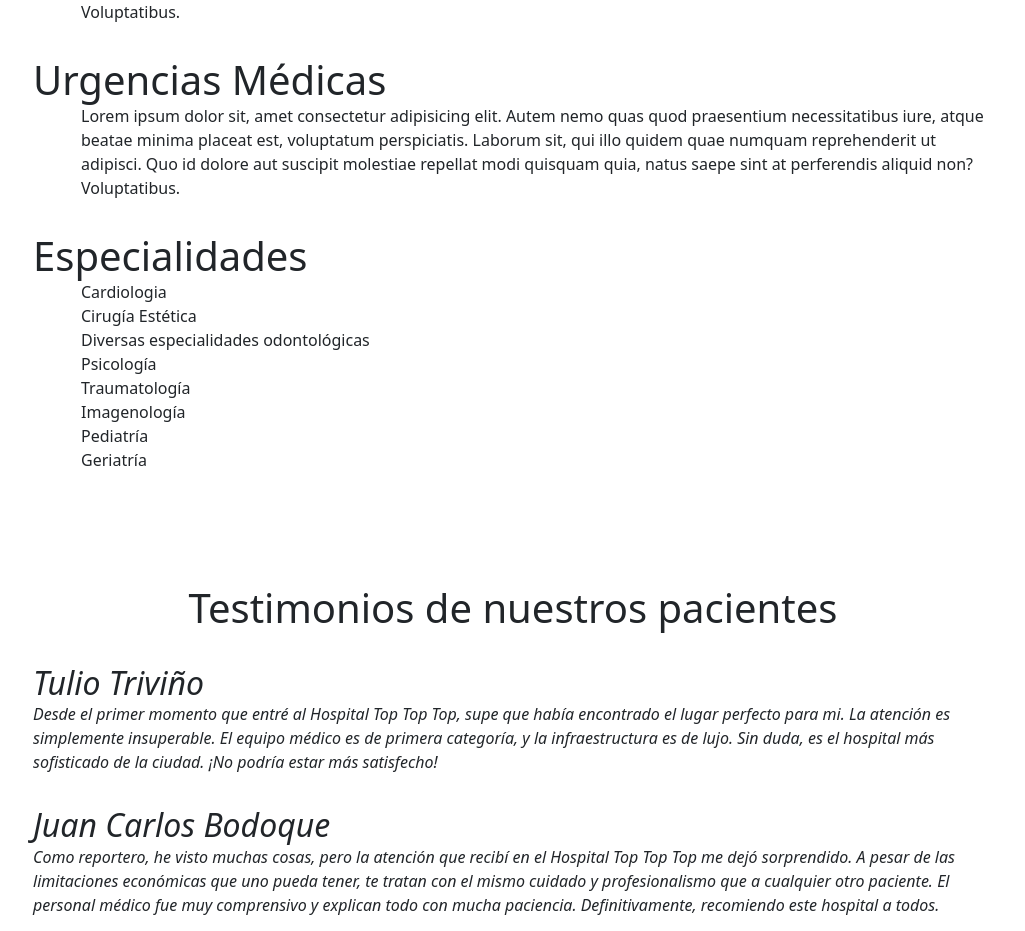
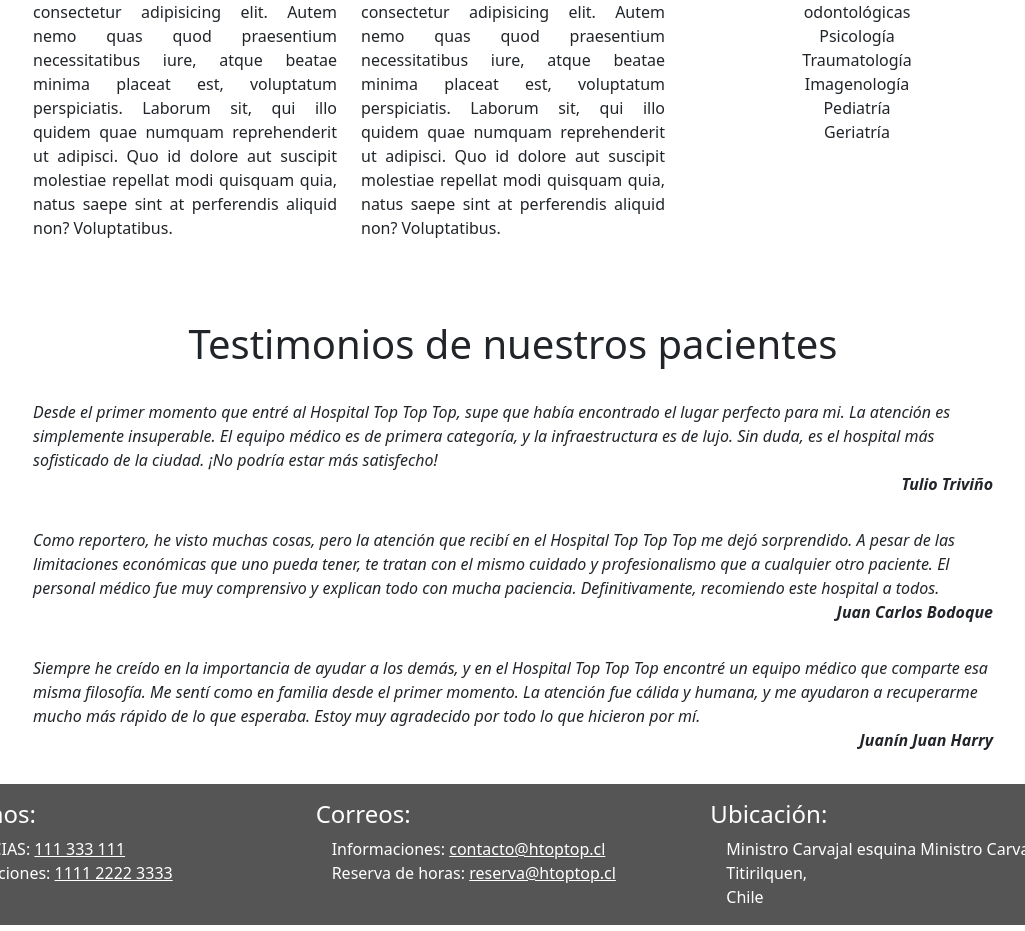
Before and after one commit to mr-pineda/Evaluacion_M2-Ejercicio_Practico_3, a plain HTML site: page index.html in a window 1280 px wide. Shown: the part 712-1643 px from the top of the page, without its empty margins (127-1152 px from the left). Drawn offline with Linux system fonts and the light colour scheme.

Commit message:
Used Bootstrap grid on home screen

```diff
--- a/assets/css/layout/_header.scss
+++ b/assets/css/layout/_header.scss
@@ -34,8 +34,6 @@
   flex: 1;
   display: flex;
   justify-content: center;
-  margin: 0;
-  padding: 0;
 }
 .header__btn__item {
   margin: 0;
@@ -46,8 +44,6 @@
 .header__nav {
   flex: 1;
   display: flex;
-  // margin: 0;
-  // padding: 0;
 }
 .header__nav__link {
   flex: 1;
--- a/assets/css/pages/_home.scss
+++ b/assets/css/pages/_home.scss
@@ -2,20 +2,25 @@
 
 // Services
 .services__section {
-  padding: 5rem 10rem;
+  padding: 3rem 10rem;
 }
 .service {
-  display: flex;
-  flex-direction: column;
-  margin-bottom: 2rem;
+  padding: 2rem 0;
+  margin: 0;
 }
 .service__title {
   margin: 0;
+  text-align: center;
 }
 .service__paragraph,
 .service__list {
   margin: 0;
-  padding-left: 3rem;
+}
+.service__paragraph {
+  text-align: justify;
+}
+.service__list {
+  text-align: center;
 }
 
 // Testitmonials
@@ -32,6 +37,8 @@
   margin: 0;
   padding: 0;
   font-style: italic;
+  font-weight: bold;
+  text-align: end;
 }
 .testim_paragraph {
   margin: 0;
@@ -45,8 +52,6 @@
     padding-bottom: 1rem;
   }
   .service {
-    display: flex;
-    flex-direction: column;
     margin-bottom: 5rem;
   }
   .service__title {
@@ -70,12 +75,9 @@
   }
   .testimonial {
     margin-bottom: 3rem;
-    display: flex;
-    flex-direction: column-reverse;
   }
   .testim_pacient {
     font-size: 1.2rem;
-    text-align: end;
   }
   .testim_paragraph {
     font-size: 1.2rem;
--- a/index.html
+++ b/index.html
@@ -8,7 +8,7 @@
   </head>
   <body>
     <header class="navbar fixed-top bg-primary pt-1 pb-0">
-      <div class="navbar-brand fw-bold text-light ps-1">
+      <div class="navbar-brand fw-bold text-light ps-1 col">
         <img
           src="assets/img/logo.png"
           alt="Logo del Hospital"
@@ -24,7 +24,7 @@
       </div>
       <nav class="header__nav">
         <a
-          class="header__nav__link text-decoration-none text-light bg-dark fw-bold rounded-top"
+          class="header__nav__link text-decoration-none text-light bg-dark fw-bold rounded"
           href="index.html"
           >Inicio</a
         >
@@ -44,8 +44,8 @@
       <h1 class="showcase__title">Hospital Top Top Top</h1>
       <p class="showcase__subtitle">N° 1 en el Ranking de Calidad</p>
     </section>
-    <section class="services__section">
-      <div class="service">
+    <div class="services__section row">
+      <div class="col service">
         <h1 class="service__title">Consultas Médicas</h1>
         <p class="service__paragraph">
           Lorem ipsum dolor sit, amet consectetur adipisicing elit. Autem nemo
@@ -56,7 +56,7 @@
           aliquid non? Voluptatibus.
         </p>
       </div>
-      <div class="service">
+      <div class="col service">
         <h1 class="service__title">Urgencias Médicas</h1>
         <p class="service__paragraph">
           Lorem ipsum dolor sit, amet consectetur adipisicing elit. Autem nemo
@@ -67,7 +67,7 @@
           aliquid non? Voluptatibus.
         </p>
       </div>
-      <div class="service">
+      <div class="col service">
         <h1 class="service__title">Especialidades</h1>
         <ul class="service__list">
           <li>Cardiologia</li>
@@ -80,11 +80,10 @@
           <li>Geriatría</li>
         </ul>
       </div>
-    </section>
+    </div>
     <section class="testimonials">
       <h1 class="testimonials__title">Testimonios de nuestros pacientes</h1>
       <article class="testimonial">
-        <h2 class="testim_pacient">Tulio Triviño</h2>
         <p class="testim_paragraph">
           Desde el primer momento que entré al Hospital Top Top Top, supe que
           había encontrado el lugar perfecto para mi. La atención es simplemente
@@ -92,9 +91,10 @@
           infraestructura es de lujo. Sin duda, es el hospital más sofisticado
           de la ciudad. ¡No podría estar más satisfecho!
         </p>
+
+        <p class="testim_pacient">Tulio Triviño</p>
       </article>
       <article class="testimonial">
-        <h2 class="testim_pacient">Juan Carlos Bodoque</h2>
         <p class="testim_paragraph">
           Como reportero, he visto muchas cosas, pero la atención que recibí en
           el Hospital Top Top Top me dejó sorprendido. A pesar de las
@@ -103,9 +103,9 @@
           médico fue muy comprensivo y explican todo con mucha paciencia.
           Definitivamente, recomiendo este hospital a todos.
         </p>
+        <p class="testim_pacient">Juan Carlos Bodoque</p>
       </article>
       <article class="testimonial">
-        <h2 class="testim_pacient">Juanín Juan Harry</h2>
         <p class="testim_paragraph">
           Siempre he creído en la importancia de ayudar a los demás, y en el
           Hospital Top Top Top encontré un equipo médico que comparte esa misma
@@ -114,6 +114,7 @@
           rápido de lo que esperaba. Estoy muy agradecido por todo lo que
           hicieron por mí.
         </p>
+        <p class="testim_pacient">Juanín Juan Harry</p>
       </article>
     </section>
     <footer class="footer">
```
Also changed, not shown: assets/css/main.css.
